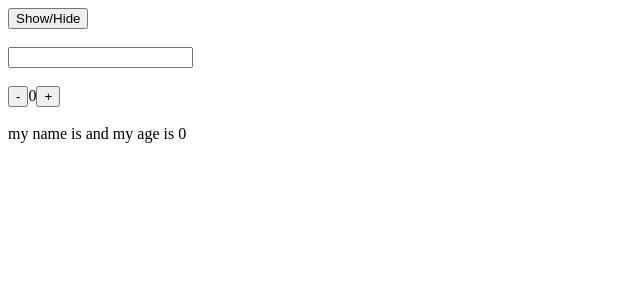
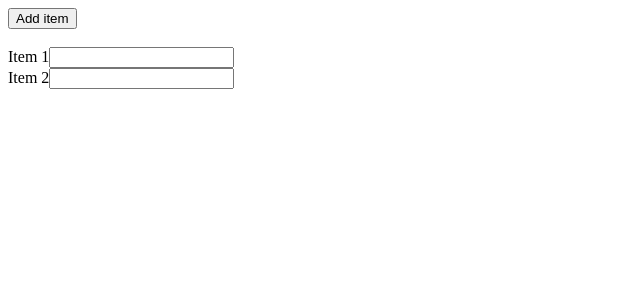
Before and after one commit to iamtejasp/react-js, a React (Vite) app: page / in a window 1280 px wide. Shown: the top 300 px of the page, without its empty margins (0-640 px from the left). Built offline with nearby package versions, Linux system fonts and the light colour scheme.

Commit message:
update: bacis added

```diff
--- a/src/App.jsx
+++ b/src/App.jsx
@@ -1,11 +1,13 @@
 import "./App.css";
-import UseEffectHook from "./component-practice/UseEffectHook";
+import RenderingList from "./component-practice/RenderingList";
 
 function App() {
   return (
     <>
       {/* <ArrayStateProject /> */}
-      <UseEffectHook />
+      {/* <UseEffectHook /> */}
+      {/* <ConditionalRendering number={0} /> */}
+      <RenderingList />
     </>
   );
 }
--- /dev/null
+++ b/src/component-practice/RenderingList.jsx
@@ -0,0 +1,42 @@
+import { useState } from "react";
+
+const RenderingList = () => {
+  const [item, setItem] = useState([
+    {
+      id: crypto.randomUUID(),
+      name: "Item 1",
+    },
+    {
+      id: crypto.randomUUID(),
+      name: "Item 2",
+    },
+  ]);
+
+  const addItem = () => {
+    setItem((i) => {
+      return [{ id: crypto.randomUUID, name: "new item" }, ...i];
+    });
+  };
+
+  return (
+    <>
+      <div>
+        <button onClick={addItem}>Add item</button>
+        <br />
+        <br />
+        <div>
+          {item.map((i) => {
+            return (
+              <div key={i.id}>
+                {i.name}
+                <input type="text" />
+              </div>
+            );
+          })}
+        </div>
+      </div>
+    </>
+  );
+};
+
+export default RenderingList;
```
Also changed, not shown: eslint.config.js (+18 -17 lines), src/component-practice/ConditionalRendering.jsx (added, +18 -0 lines).
